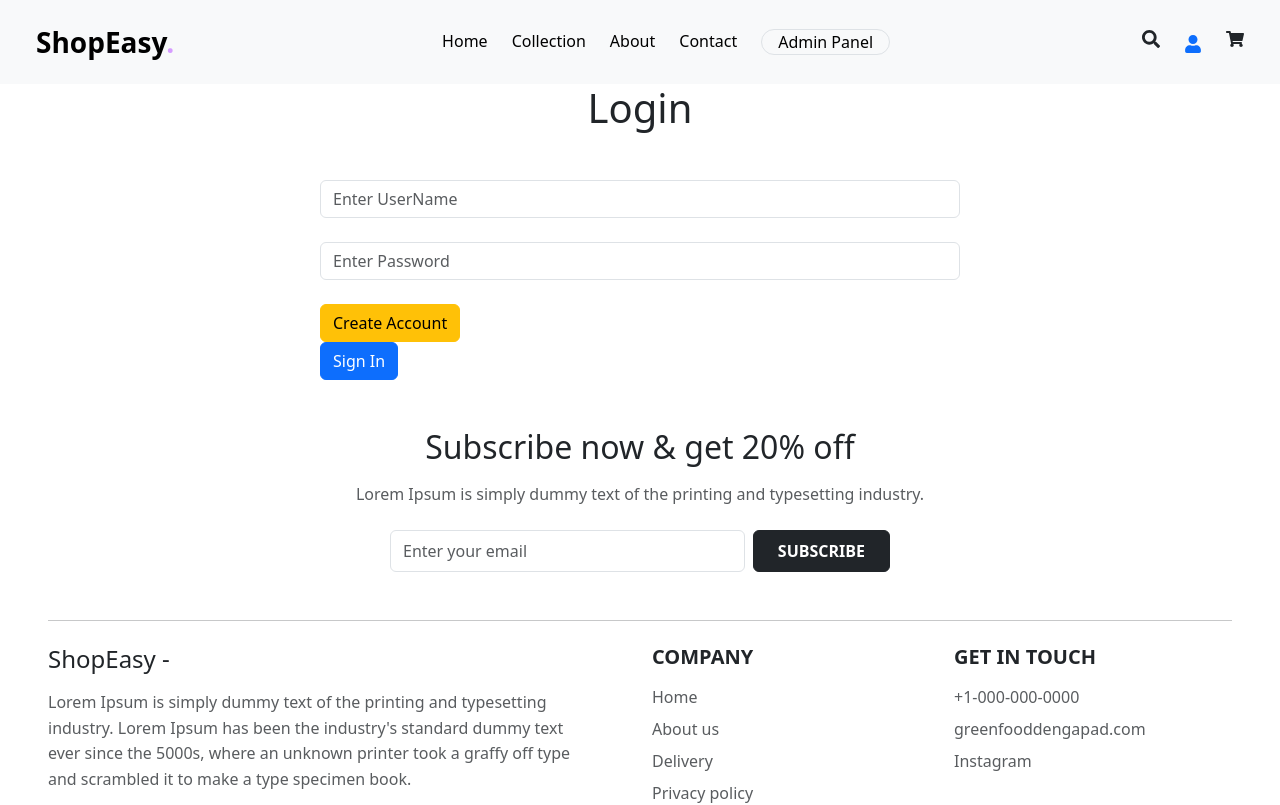
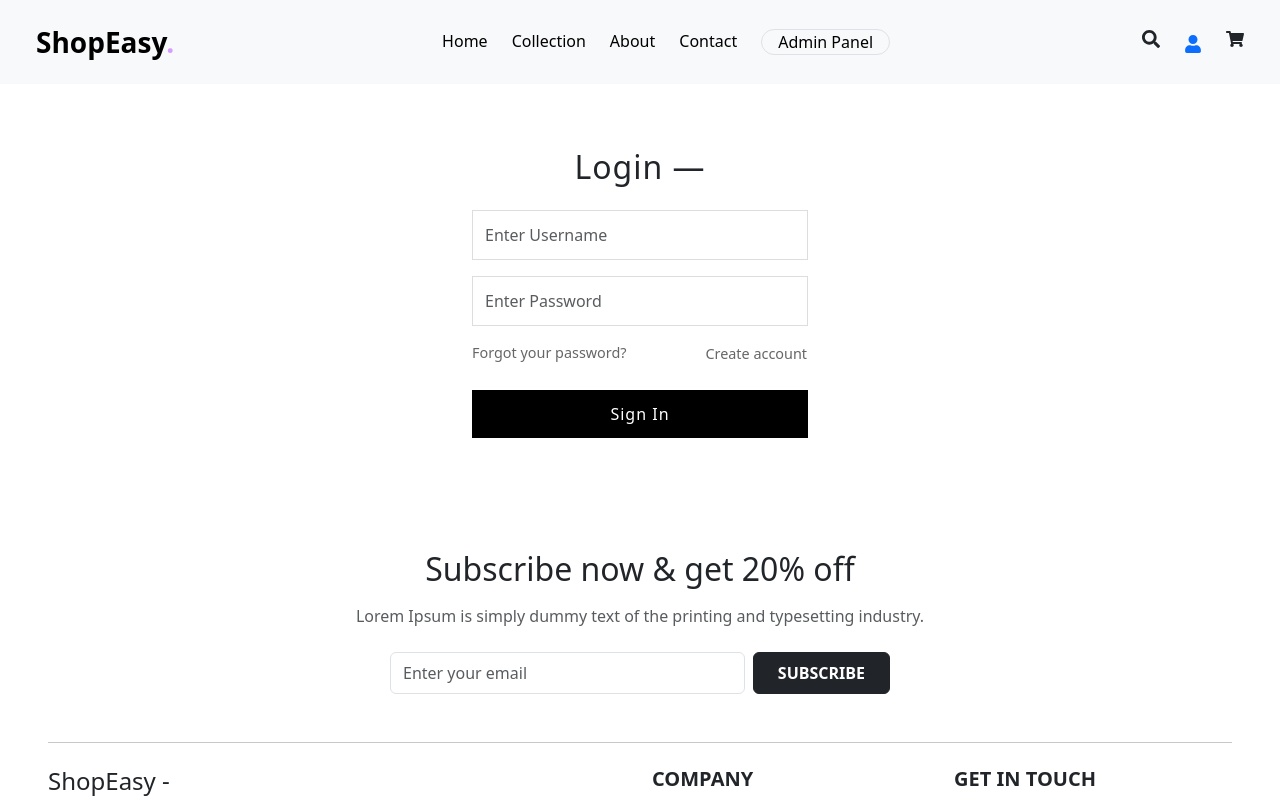
Before and after one commit to Shriya225/Ecommerce_Frontend, a React (Vite) app in the folder frontend/: page /login in a window 1280 px wide. Shown: the top 805 px of the page. Built offline with nearby package versions, Linux system fonts and the light colour scheme.

Commit message:
-Add Styling to Login Page

```diff
--- /dev/null
+++ b/frontend/src/components/Login.css
@@ -0,0 +1,77 @@
+.login-container {
+    max-width: 400px;
+    margin: 2rem auto;
+    padding: 2rem;
+}
+
+.login-heading {
+    font-weight: 300;
+    letter-spacing: 1px;
+    text-align: center;
+    margin-bottom: 1.5rem;
+}
+
+.prefilled-email {
+    color: #666;
+    text-align: center;
+    margin-bottom: 2rem;
+}
+
+.login-form {
+    margin-top: 1.5rem;
+}
+
+.login-input {
+    border: 1px solid #ddd;
+    border-radius: 0;
+    padding: 0.75rem;
+}
+
+.login-input:focus {
+    box-shadow: none;
+    border-color: #999;
+}
+
+.form-links {
+    font-size: 0.9rem;
+}
+
+.forgot-password {
+    color: #666;
+    text-decoration: none;
+}
+
+.forgot-password:hover {
+    color: #333;
+    text-decoration: underline;
+}
+
+.create-account {
+    color: #666 !important;
+    text-decoration: none !important;
+    font-size: 0.9rem !important;
+}
+
+.create-account:hover {
+    color: #333 !important;
+    text-decoration: underline !important;
+}
+
+.signin-button {
+    background-color: #000;
+    color: white;
+    border: none;
+    border-radius: 0;
+    padding: 0.75rem;
+    width: 100%;
+    letter-spacing: 1px;
+}
+
+.signin-button:hover {
+    background-color: #333;
+}
+
+.error-message {
+    margin-top: 0.5rem;
+    font-size: 0.85rem;
+}
--- a/frontend/src/components/Login.jsx
+++ b/frontend/src/components/Login.jsx
@@ -1,65 +1,93 @@
-import React, { useState } from 'react'
-import { Container,Form,Button,Alert } from 'react-bootstrap';
-import {useForm} from "react-hook-form"
-import {useLoginUserMutation,useRegisterUserMutation} from "../redux/loginApiSlice"
-import {toast} from "react-toastify";
+import React, { useState } from 'react';
+import { Container, Form, Button } from 'react-bootstrap';
+import { useForm } from "react-hook-form";
+import { useLoginUserMutation, useRegisterUserMutation } from "../redux/loginApiSlice";
+import { toast } from "react-toastify";
+import './Login.css';
+
 const Login = () => {
-    const [signup,setSignup]=useState(false);
-    const {register,handleSubmit,formState:{errors}}=useForm();
+    const [signup, setSignup] = useState(false);
+    const { register, handleSubmit, formState: { errors } } = useForm();
     const [login, { isLoading: isLoginLoading }] = useLoginUserMutation();
     const [registerUser, { isLoading: isRegisterLoading }] = useRegisterUserMutation();
-    const onSubmit=async (data)=>{
+
+    const onSubmit = async (data) => {
         console.log(data);
-        try{
-            if(signup===false){
-                const response=await login(data).unwrap();
-                console.log("succesfully logged in ");
-                toast.success("Succesfully Logged in",{draggable:true});
-                console.log("response is ",response);
-            }
-            else{
-                if(data["password"]!== data["verifyPassword"]){
-                    console.log("oops! please enter valid passwrods ,both must match...");
+        try {
+            if (signup === false) {
+                const response = await login(data).unwrap();
+                console.log("successfully logged in");
+                toast.success("Successfully Logged in", { draggable: true });
+            } else {
+                if (data["password"] !== data["verifyPassword"]) {
                     toast.error("Passwords do not match.");
                     return;
                 }
-                const response=await registerUser(data).unwrap();
-                console.log("Created A/c");
-                console.log("response is ",response);
+                const response = await registerUser(data).unwrap();
                 toast.success("Created Account");
             }
-
-        }
-        catch(err){
+        } catch (err) {
             console.log("Login error:", err?.data?.detail || err.message);
             toast.error("Invalid Credentials");
+        }
+    };
 
-        }
+    return (
+        <Container className="login-container">
+            <h2 className='login-heading'>{signup===true?"Signup —":"Login —"}</h2>
+            <Form onSubmit={handleSubmit(onSubmit)} className="login-form">
+                <Form.Group className="mb-3">
+                    <Form.Control
+                        type="text"
+                        {...register('username', { required: "Enter Username" })}
+                        placeholder="Enter Username"
+                        className="login-input"
+                    />
+                    {errors.username && <p className="text-danger error-message">{errors.username.message}</p>}
+                </Form.Group>
 
-    }
-    {console.log("rendering login component....");
-    }
-    return (
-        <div>
-            <h1 className='text-center'>{signup===true?"signup":"Login"}</h1>
-            <Form onSubmit={handleSubmit(onSubmit)} className="w-50 mx-auto mt-5">
-                <Form.Group>
-                    <Form.Control type="text" {...register('username',{required:"Enter Username"})} placeholder='Enter UserName'></Form.Control>
-                    {errors.username && <p className='text-danger'>{errors.username.message}</p>}
-                </Form.Group> <br/>
-                <Form.Group>
-                    <Form.Control type="password" {...register("password",{required:"Enter Password"})} placeholder='Enter Password' />
-                    {errors.password &&<p className='text-danger'>{errors.password.message}</p>}
-                </Form.Group> <br/>
-                    {signup===true && <Form.Group><Form.Control type="password" {...register("verifyPassword",{required:"Re-Enter password"})} placeholder='Re-enter password' /> </Form.Group>}
+                <Form.Group className="mb-3">
+                    <Form.Control
+                        type="password"
+                        {...register("password", { required: "Enter Password" })}
+                        placeholder="Enter Password"
+                        className="login-input"
+                    />
+                    {errors.password && <p className="text-danger error-message">{errors.password.message}</p>}
+                </Form.Group>
 
-                <Button onClick={()=>{setSignup(!signup)}} className='btn-warning' >{signup===true?"Login Here":"Create Account"}</Button><br />
-                <Button type='submit' disabled={isLoginLoading||isRegisterLoading}>{signup===true?"Sign Up":"Sign In"}</Button>
+                {signup && (
+                    <Form.Group className="mb-3">
+                        <Form.Control
+                            type="password"
+                            {...register("verifyPassword", { required: "Re-Enter password" })}
+                            placeholder="Re-enter password"
+                            className="login-input"
+                        />
+                    </Form.Group>
+                )}
+
+                <div className="d-flex justify-content-between mb-4 form-links">
+                    <a href="#" className="forgot-password">Forgot your password?</a>
+                    <Button
+                        variant="link"
+                        className="create-account p-0"
+                        onClick={() => setSignup(!signup)}
+                    >
+                        {signup ? "Login instead" : "Create account"}
+                    </Button>
+                </div>
+
+                <Button
+                    type="submit"
+                    className="signin-button"
+                    disabled={isLoginLoading || isRegisterLoading}
+                >
+                   {signup===true?"Sign Up":"Sign In"}
+                </Button>
             </Form>
+        </Container>
+    );
+};
 
-
-    </div>
-  )
-}
-
-export default Login
+export default Login;
```
